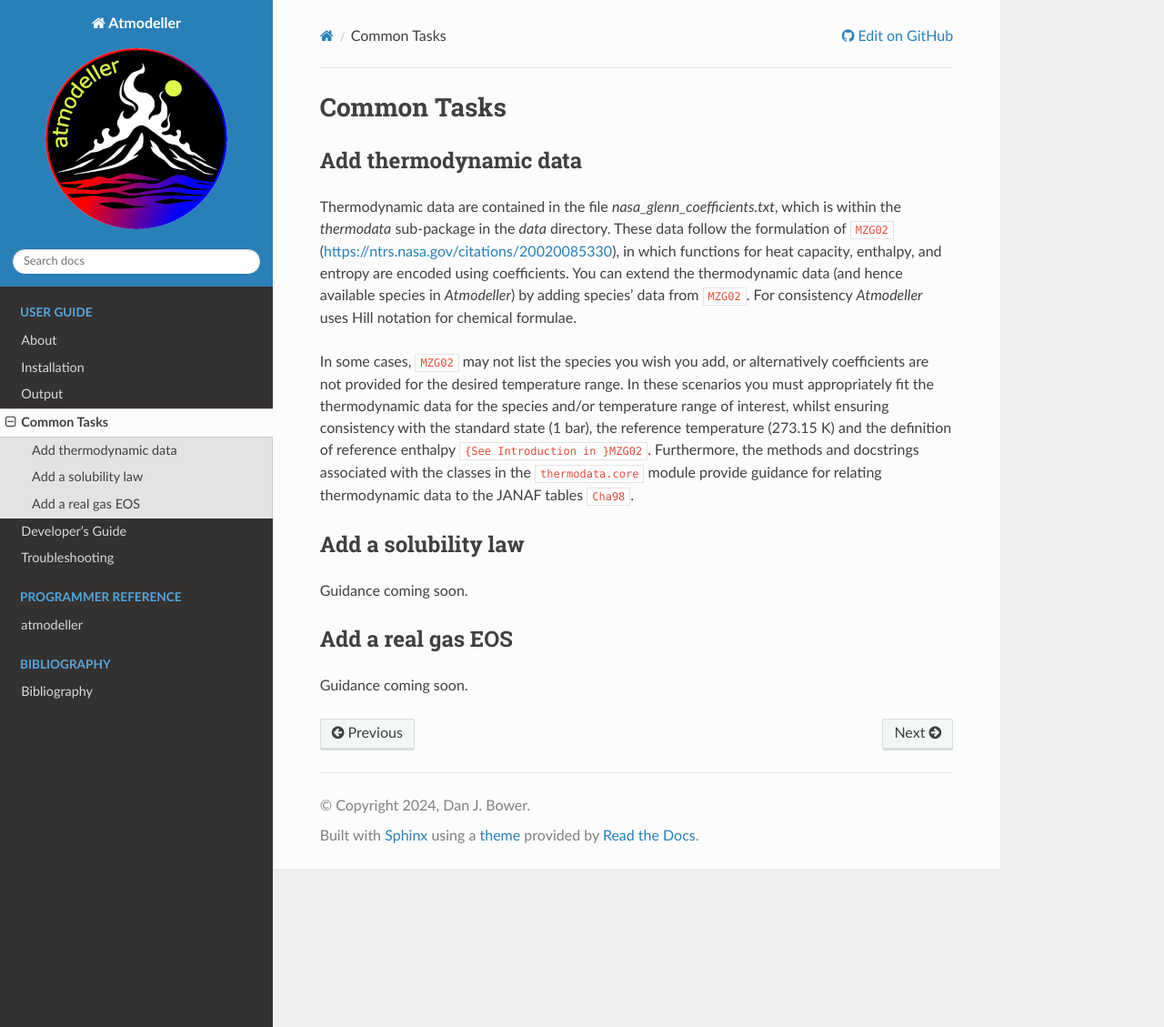
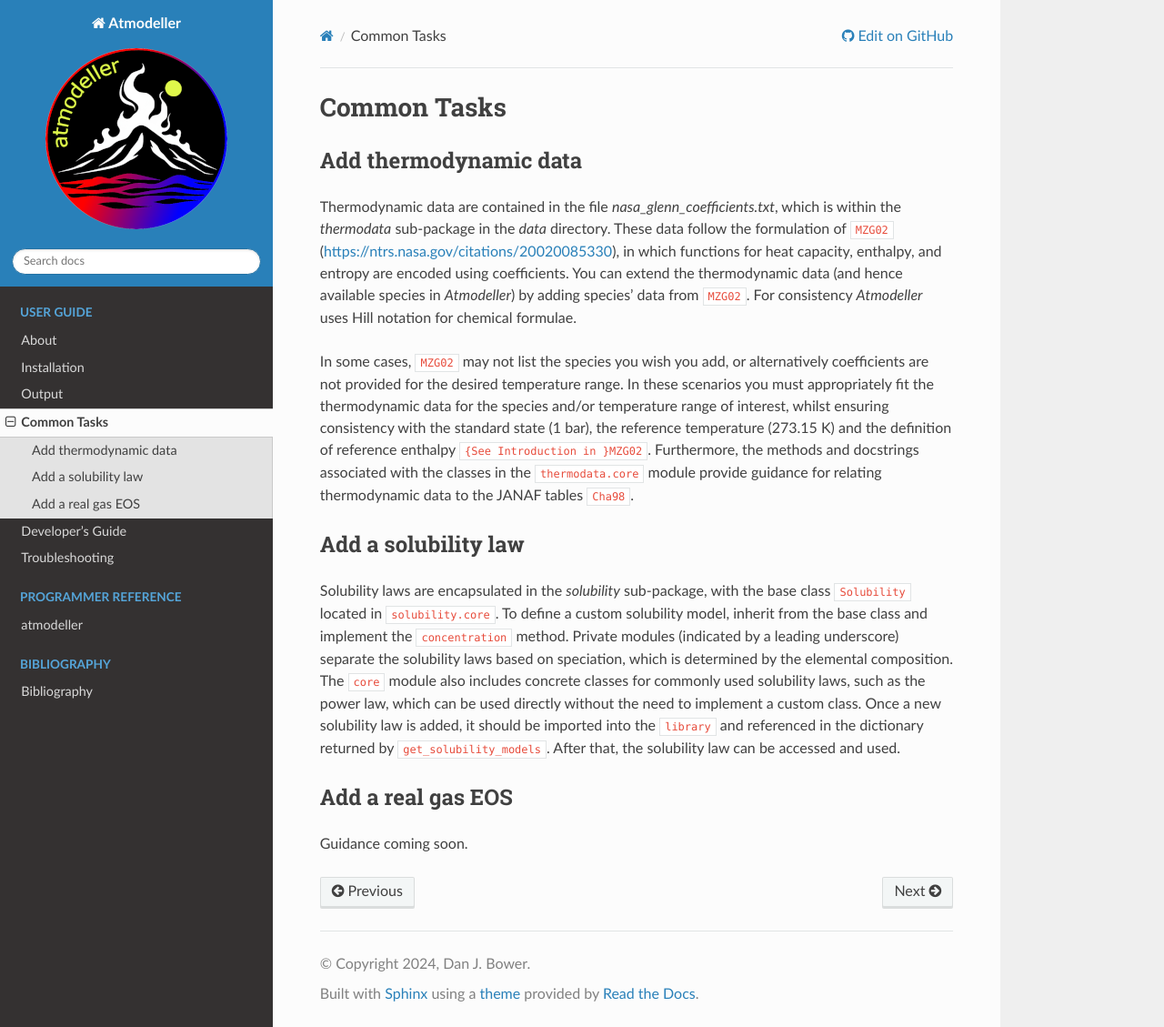
Before and after one commit to kaustubhhakim/atmodeller, a Sphinx documentation site: the page built from docs/common_tasks.rst, in a window 1280 px wide and 1129 px high. Shown: the whole window at 91% size. Built offline with Sphinx 7.4.7 and the Read the Docs theme 3.1.0, drawn with Linux system fonts in a browser that asks for light colours; pages that are not in the unit, such as notebooks, are missing from menus; cross-references to code outside the pages are shown as plain code.

Commit message:
docs: guidance for implementing a new solubility law

```diff
--- a/docs/common_tasks.rst
+++ b/docs/common_tasks.rst
@@ -11,7 +11,7 @@ In some cases, :cite:t:`MZG02` may not list the species you wish you add, or alt
 Add a solubility law
 --------------------
 
-Guidance coming soon.
+Solubility laws are encapsulated in the `solubility` sub-package, with the base class ``Solubility`` located in ``solubility.core``. To define a custom solubility model, inherit from the base class and implement the ``concentration`` method. Private modules (indicated by a leading underscore) separate the solubility laws based on speciation, which is determined by the elemental composition. The ``core`` module also includes concrete classes for commonly used solubility laws, such as the power law, which can be used directly without the need to implement a custom class. Once a new solubility law is added, it should be imported into the ``library`` and referenced in the dictionary returned by ``get_solubility_models``. After that, the solubility law can be accessed and used.
 
 Add a real gas EOS
 ------------------
```
